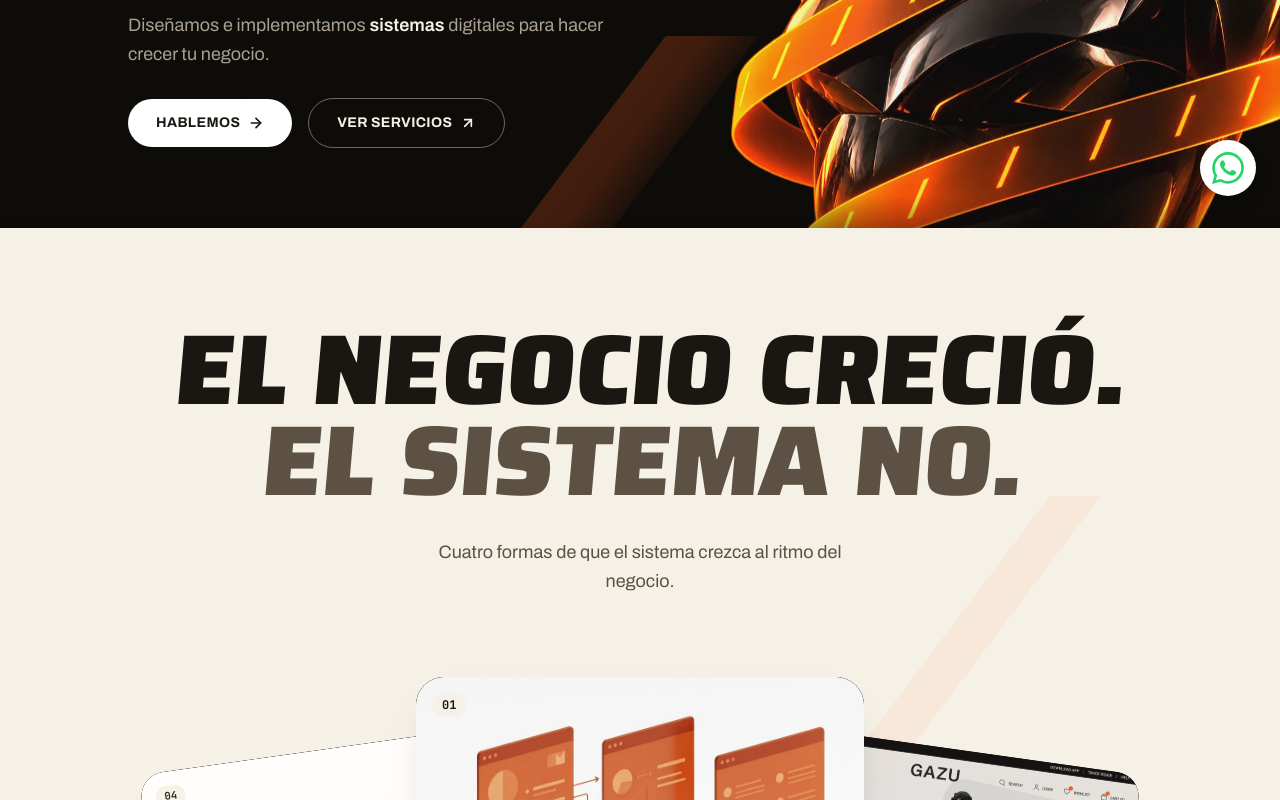
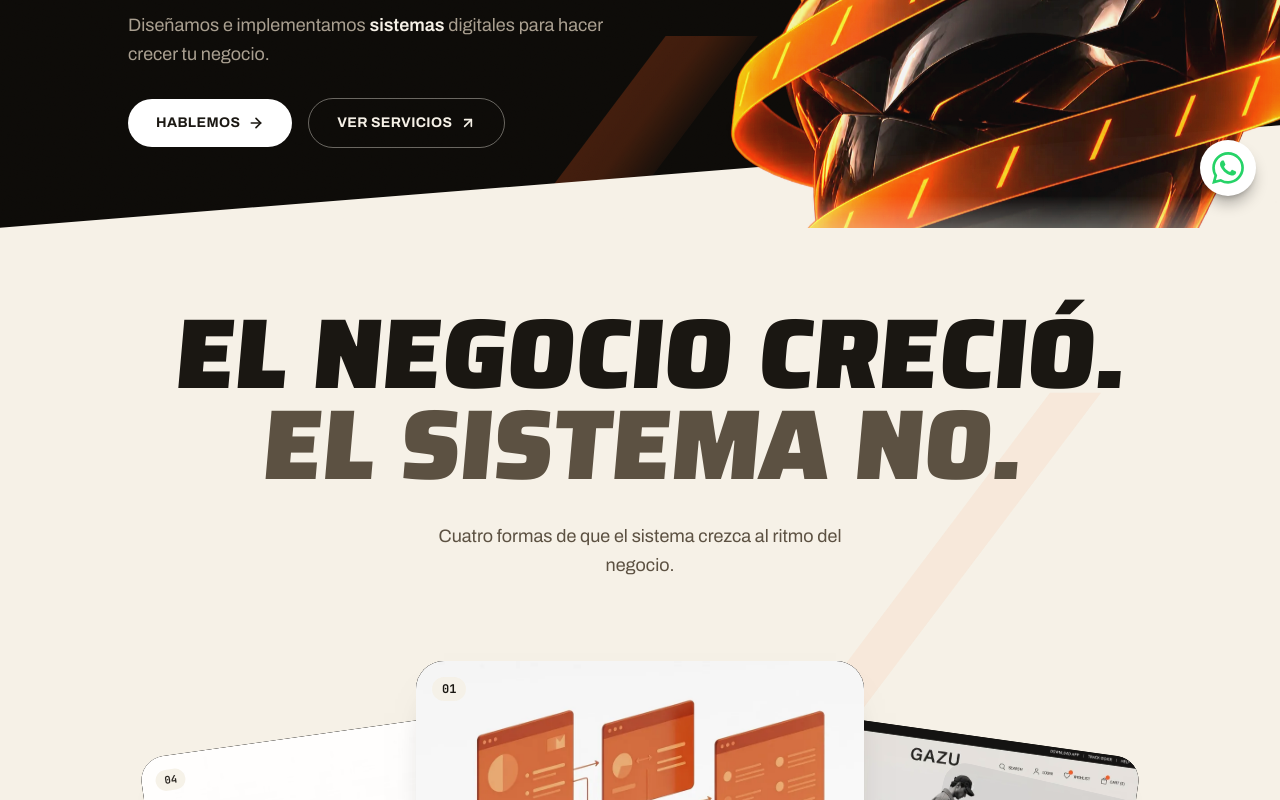
Before and after one commit to iadatabraian-ctrl/web-, a Next.js app: page / in a window 1280 px wide. Shown: the part 580-1380 px from the top of the page. Built offline with nearby package versions, Linux system fonts and the light colour scheme.

Commit message:
Servicios: vuelve el corte diagonal contra el hero
Co-Authored-By: Claude Sonnet 5.5 <noreply@anthropic.com>
Claude-Session: https://claude.ai/code/session_016CR8bjtqut3mFtFLKQPjVK

```diff
--- a/components/Servicios.tsx
+++ b/components/Servicios.tsx
@@ -77,7 +77,13 @@ export function Servicios() {
   return (
     <section
       id="servicios"
-      className="relative overflow-hidden bg-brand-cream px-5 pb-20 pt-16 text-brand-ink-on-cream sm:px-8 sm:pb-28 sm:pt-24 lg:px-[6vw]"
+      className="relative overflow-hidden bg-brand-cream px-5 pb-20 pt-[calc(2.5rem+4rem)] text-brand-ink-on-cream sm:px-8 sm:pb-28 sm:pt-[calc(8vw+5rem)] lg:px-[6vw]"
+      // corte diagonal arriba: separa esta sección clara del hero oscuro
+      style={{
+        clipPath: "polygon(0 var(--cut), 100% 0, 100% 100%, 0 100%)",
+        marginTop: "calc(-1 * var(--cut))",
+        ["--cut" as string]: "clamp(2.5rem, 8vw, 7rem)",
+      }}
     >
       <div aria-hidden="true" className="pointer-events-none absolute inset-0 overflow-hidden">
         <Bar className="max-sm:hidden" style={{ right: "14vw", top: "20vw", width: "4vw", height: "30vw", skew: 37, origin: "100% 0", fill: "rgba(255,92,26,0.08)" }} i={1} />
```
